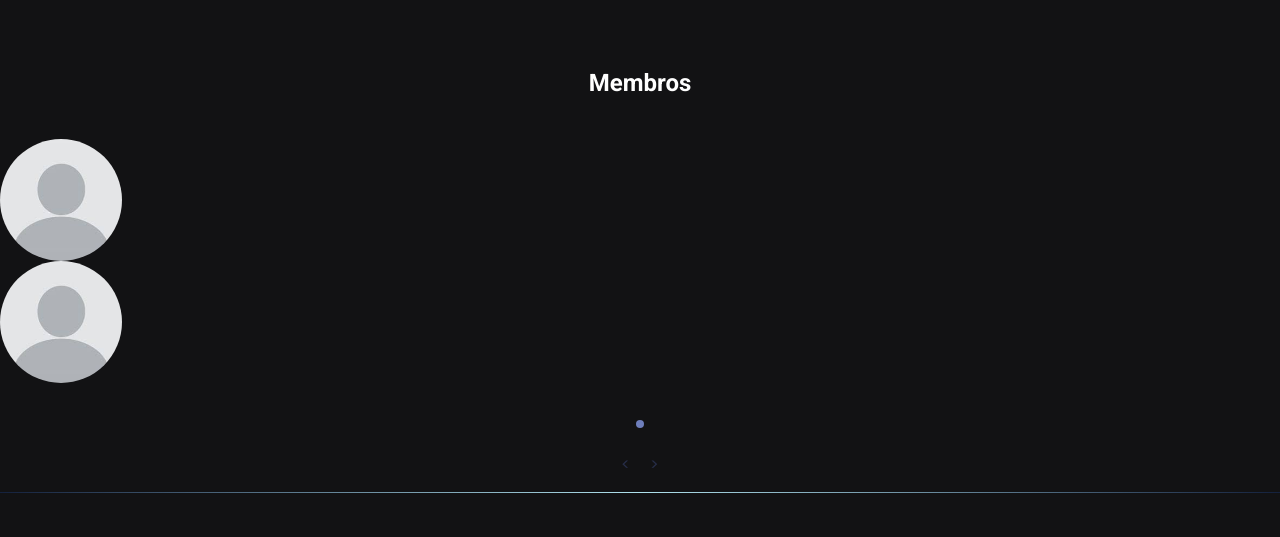
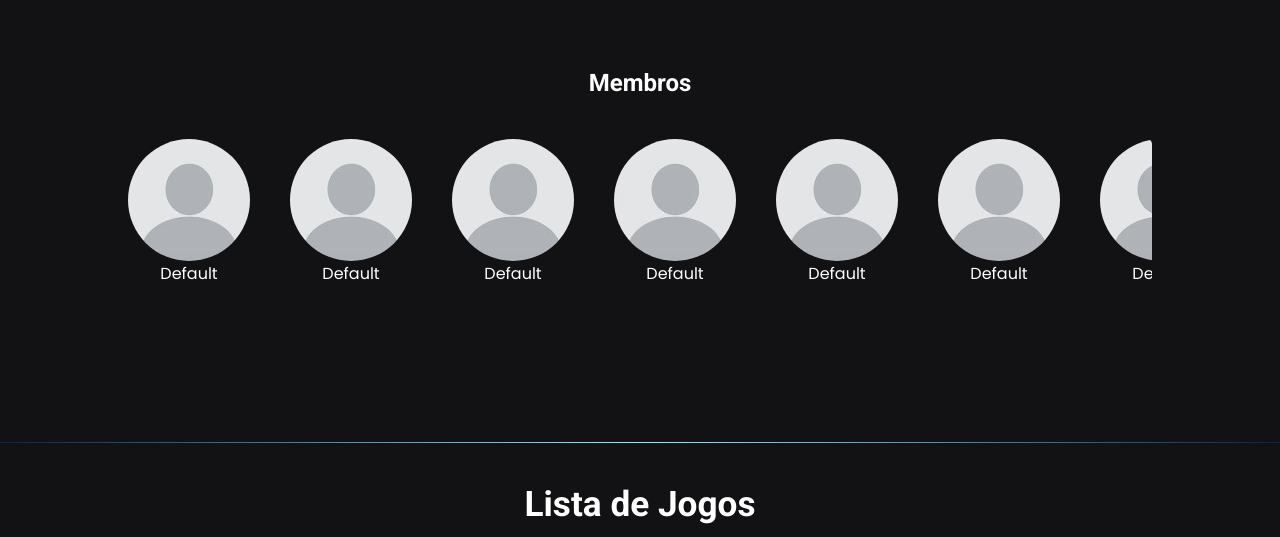
Before and after one commit to Little-Panela/Gamelab-Cesupa, a React (Vite) app: page / in a window 1280 px wide. Shown: the part 1960-2497 px from the top of the page. Built offline with nearby package versions, Linux system fonts and the light colour scheme.

Commit message:
Scroll bar Members

```diff
--- a/package.json
+++ b/package.json
@@ -12,7 +12,6 @@
     "@emotion/styled": "^11.8.1",
     "@mui/material": "^5.8.2",
     "react": "^18.0.0",
-    "react-alice-carousel": "^2.6.1",
     "react-dom": "^18.0.0",
     "react-scroll": "^1.8.7",
     "react-slick": "^0.29.0",
--- a/src/components/Navbar/index.tsx
+++ b/src/components/Navbar/index.tsx
@@ -48,7 +48,7 @@ export function Navbar() {
           Sobre
           <span />
         </Link>
-        <Link to="" smooth={true} onClick={closeNavBar}>
+        <Link to="Team" smooth={true} onClick={closeNavBar}>
           Equipe
           <span />
         </Link>
--- a/src/components/TeamSection/index.tsx
+++ b/src/components/TeamSection/index.tsx
@@ -1,15 +1,10 @@
 import { TeamContainer } from "./styles";
+import { Element } from "react-scroll";
 import Avatar from "@mui/material/Avatar";
 import Stack from "@mui/material/Stack";
 import DefaultProfile from "../../assets/defaultProfile.jpg";
-import AliceCarousel from "react-alice-carousel";
-import "react-alice-carousel/lib/alice-carousel.css";
 
-const responsive = {
-  0: { items: 1 },
-  568: { items: 2 },
-  1024: { items: 3 },
-};
+import  {ProjectSection} from "../Test/index"
 
 const Coordinators = [
   {
@@ -49,22 +44,10 @@ const Members = [
   },
 ];
 
-const items = [
-<>
-{Coordinators.map((Coordinators) => (
-
-    <Avatar
-      alt={Coordinators.name}
-      src={Coordinators.profile}
-      sx={{ width: 122, height: 122 }}
-    />
-
-))}
-</>
-];
-
 export function Team(): JSX.Element {
   return (
+    <>
+      <Element name="Team"></Element>
       <TeamContainer>
         <h1>Nossa Equipe</h1>
         <h2>Coordenadores</h2>
@@ -82,14 +65,9 @@ export function Team(): JSX.Element {
           ))}
         </Stack>
         <h2 className="Members">Membros</h2>
-      <AliceCarousel
-        mouseTracking
-        items={items}
-        responsive={responsive}
-        controlsStrategy="alternate"
-
-      />
+        <ProjectSection />
       </TeamContainer>
+    </>
   );
 }
 
@@ -120,3 +98,13 @@ sx={{ width: 122, height: 122 }}
 ) )}
 </Slider> */
 }
+
+{
+  /* <AliceCarousel
+mouseTracking
+items={items}
+responsive={responsive}
+controlsStrategy="alternate"
+
+/> */
+}
--- /dev/null
+++ b/src/components/Test/index.tsx
@@ -0,0 +1,86 @@
+import { Container, ProjectsContainer } from "./styles";
+import { Element } from "react-scroll";
+import Avatar from "@mui/material/Avatar";
+import Stack from "@mui/material/Stack";
+import DefaultProfile from "../../assets/defaultProfile.jpg";
+
+const Members = [
+  {
+    name: "Default",
+    profile: DefaultProfile,
+  },
+  {
+    name: "Default",
+    profile: DefaultProfile,
+  },
+  {
+    name: "Default",
+    profile: DefaultProfile,
+  },
+  {
+    name: "Default",
+    profile: DefaultProfile,
+  },
+  {
+    name: "Default",
+    profile: DefaultProfile,
+  },
+  {
+    name: "Default",
+    profile: DefaultProfile,
+  },
+  {
+    name: "Default",
+    profile: DefaultProfile,
+  },
+  {
+    name: "Default",
+    profile: DefaultProfile,
+  },
+  {
+    name: "Default",
+    profile: DefaultProfile,
+  },
+  {
+    name: "Default",
+    profile: DefaultProfile,
+  },
+  {
+    name: "Default",
+    profile: DefaultProfile,
+  },
+  {
+    name: "Default",
+    profile: DefaultProfile,
+  },
+  {
+    name: "Default",
+    profile: DefaultProfile,
+  },
+];
+
+export function ProjectSection(): JSX.Element {
+  return (
+    <>
+      <Element name="Projects"></Element>
+      <Container>
+        <ProjectsContainer>
+          <div className="container">
+          <Stack direction="row" spacing={5}>
+            {Members.map((Members) => (
+              <div>
+                <Avatar
+                  alt={Members.name}
+                  src={Members.profile}
+                  sx={{ width: 122, height: 122 }}
+                />
+                <p>{Members.name}</p>
+              </div>
+            ))}
+            </Stack>
+          </div>
+        </ProjectsContainer>
+      </Container>
+    </>
+  );
+}
--- /dev/null
+++ b/src/components/Test/styles.ts
@@ -0,0 +1,28 @@
+import styled from "styled-components";
+
+export const Container = styled.div`
+  display: flex;
+  align-items: center;
+  justify-content: center;
+  width: 100vw;
+`;
+
+export const ProjectsContainer = styled.div`
+  width: 80vw;
+  min-height: 20vh;
+  max-height: 70vh;
+
+  overflow-x: scroll;
+  overflow-y: hidden;
+
+  background-color: transparent;
+
+  border-radius: 5px;
+
+  .container {
+    display: flex;
+    justify-content: flex-start;
+  }
+  scrollbar-width: thin;          /* "auto" or "thin" */
+  scrollbar-color: var(--text-font) var(--button);
+`;
```
Also changed, not shown: 1 other file (tests, documents, lock files or other folders). Lines whose indentation alone changed are shown as unchanged.
